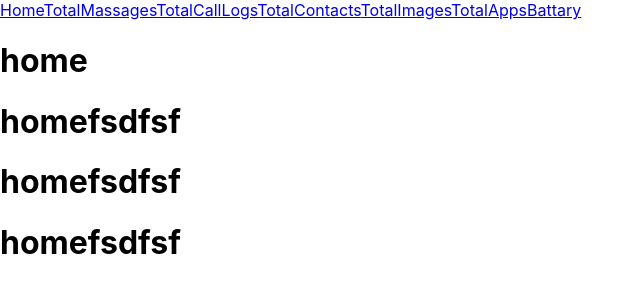
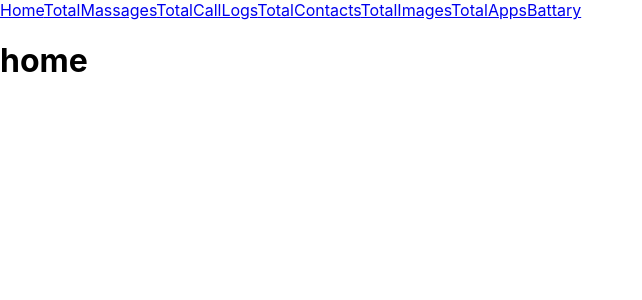
Before and after one commit to Vikas5686/SpyApp, a React (Create React App) app: page /home in a window 1280 px wide. Shown: the top 300 px of the page, without its empty margins (0-642 px from the left). Built offline with nearby package versions, Linux system fonts and the light colour scheme.

Commit message:
Revert "done"
This reverts commit 13baf255ae1f09d8b605f001e4e6ea77bc776f42.

```diff
--- a/src/Conponents/Home.js
+++ b/src/Conponents/Home.js
@@ -3,9 +3,6 @@ function Home() {
   return (
     <div className="row_2">
     <h1>home</h1>
-    <h1>homefsdfsf</h1>
-    <h1>homefsdfsf</h1>
-    <h1>homefsdfsf</h1>
     </div>
   );
 }
```
